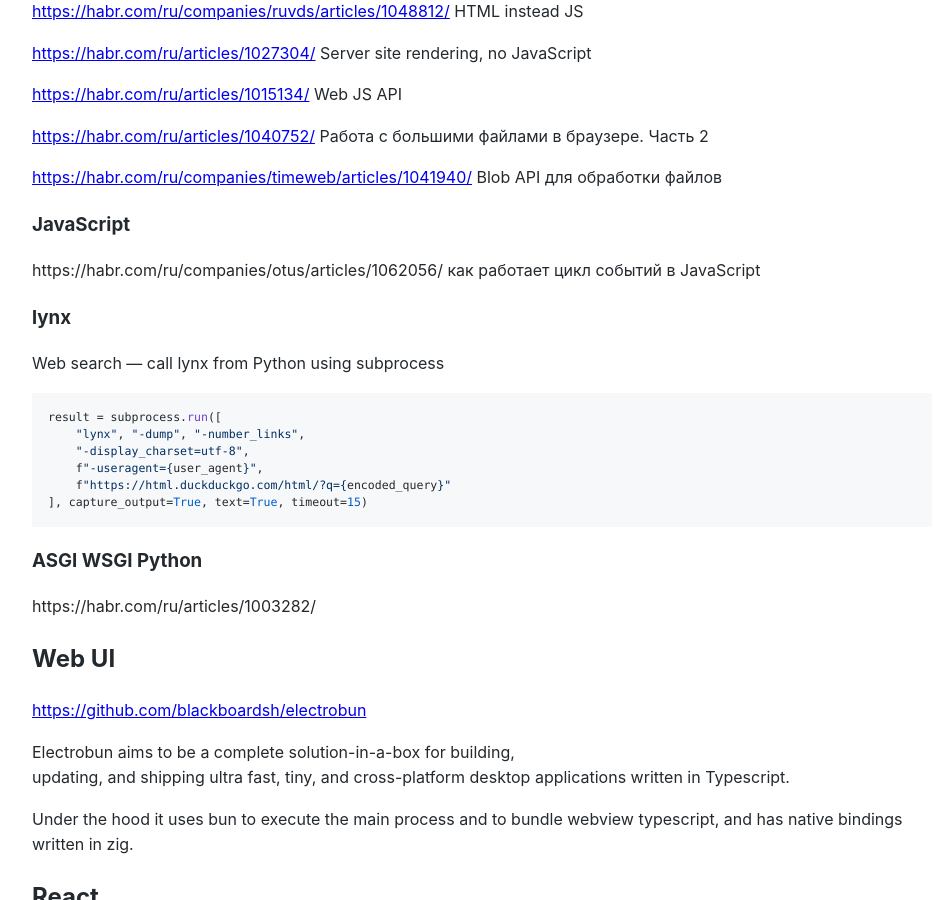
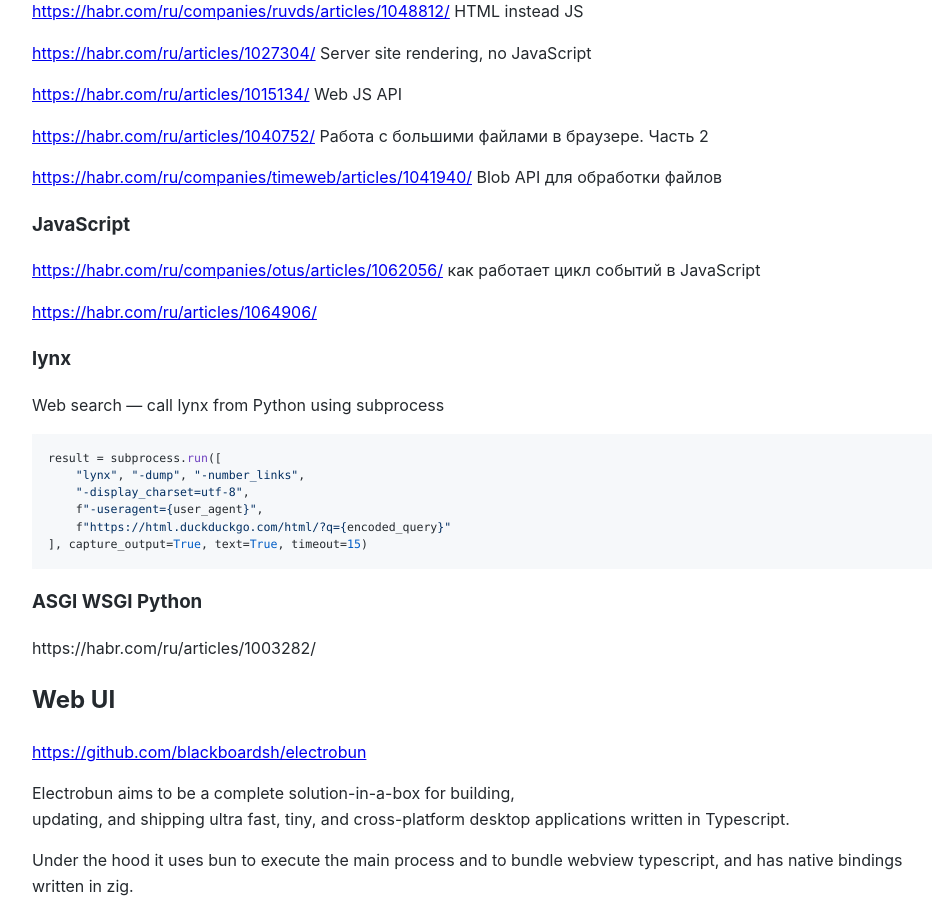
Before and after one commit to Michael-Lubinsky/michael-lubinsky.github.com, a Jekyll site: the page built from web/web.md, in a window 1280 px wide and 900 px high, scrolled down 322 px. Shown: the whole window, without its empty margins (158-1091 px from the left). Built offline with Jekyll 4.4.1, drawn with Linux system fonts in a browser that asks for light colours; our own code applies the rules of GitHub Pages for plain Markdown files.

Commit message:
Update web.md

```diff
--- a/web/web.md
+++ b/web/web.md
@@ -23,7 +23,9 @@
 
 ### JavaScript
 
-https://habr.com/ru/companies/otus/articles/1062056/ как работает цикл событий в JavaScript
+<https://habr.com/ru/companies/otus/articles/1062056/> как работает цикл событий в JavaScript
+
+<https://habr.com/ru/articles/1064906/>
 
 ### lynx
 
```
